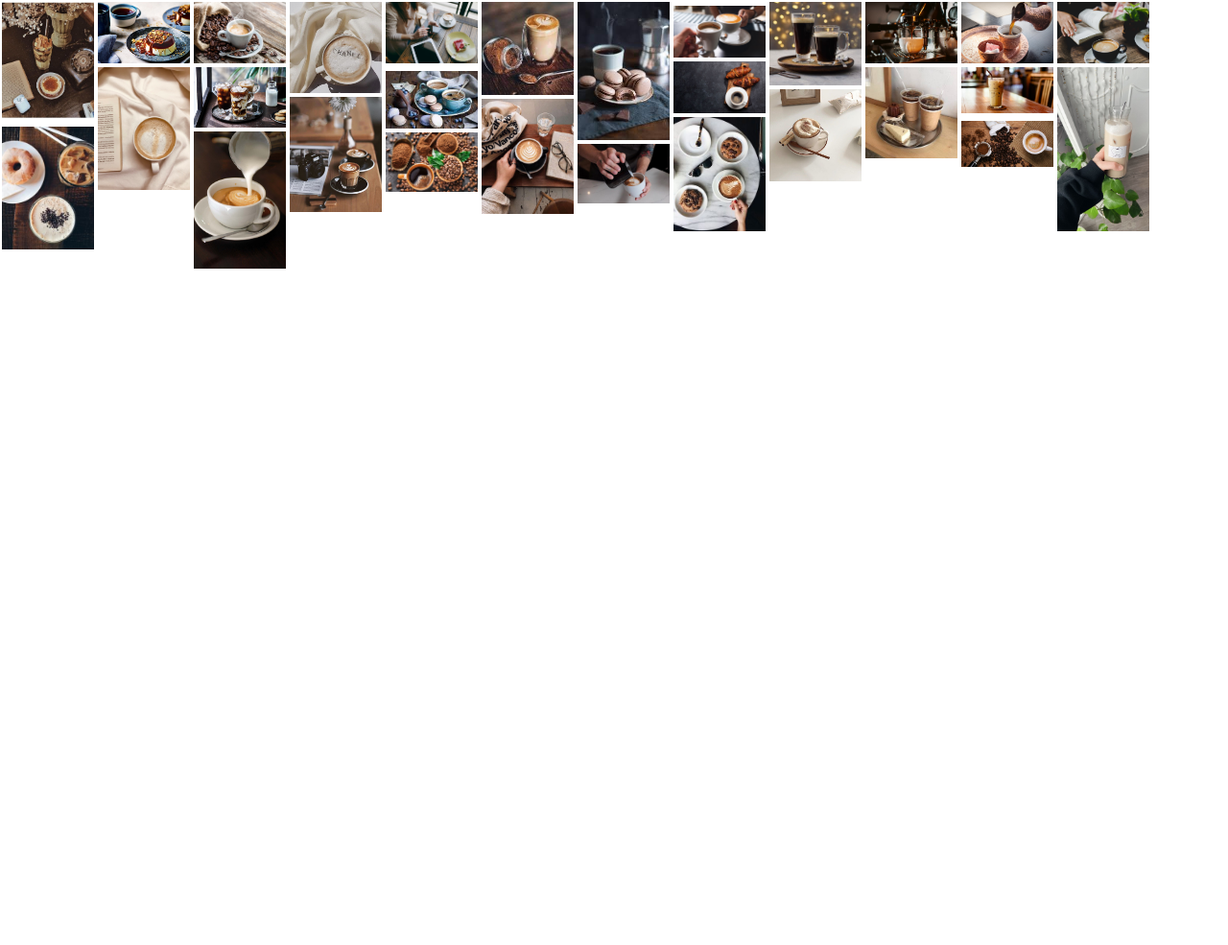
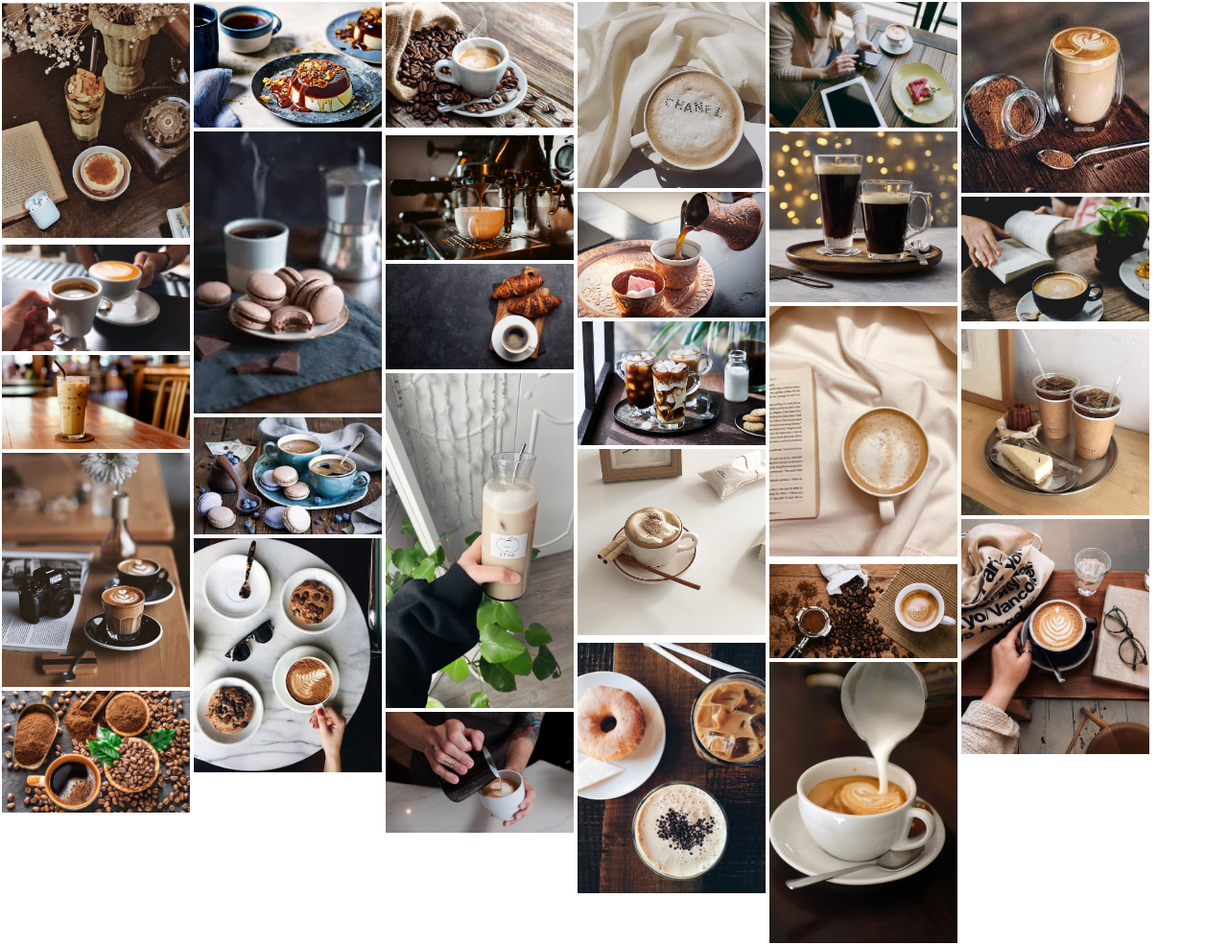
Before and after one commit to Shoxer90/Masonry, a website: page masonry.html in a window 1280 px wide. Shown: the whole page at 96% size. Before the commit the page ends 800 px from the top, so only its background shows below. Drawn offline with Linux system fonts and the light colour scheme.

Commit message:
Masonry class

```diff
--- a/masonry.js
+++ b/masonry.js
@@ -6,12 +6,9 @@ class Masonry{
     }
     divMaker(){
         let columnsArr =[]
-        let columnsQuantity = Math.floor(document.body?.clientWidth / this.columnWidth);
+        let columnsQuantity = Math.floor(
+            document.body.clientWidth <this.columnWidth?1: document.body.clientWidth/ this.columnWidth);
         let imagesArr = document.querySelectorAll('li')
-        if(columnsQuantity === columnsArr.length) return
-            for(let i=0;i< columnsArr.length;i++){
-                columnsArr[i]?.replaceWith(...columnsArr[i]?.childNodes)
-            }
         for(let i=0; i < columnsQuantity; i++){
             let columnDiv = document.createElement('div')
             columnDiv.className = 'columnDiv'
@@ -25,6 +22,13 @@ class Masonry{
             let currentColumn = columnsArr?.find((element) => element?.offsetHeight === Math.min(...columnsHeight))
             currentColumn?.append(imagesArr[i])
         }
+        if(this.autoResize === true){
+            window.addEventListener('resize', () => {
+                for(let i=0;i< columnsArr.length;i++){
+                    columnsArr[i]?.replaceWith(...columnsArr[i]?.childNodes)
+                }
+            })
+        }
     }
     render(){
         window.addEventListener('load',() => {
@@ -33,11 +37,12 @@ class Masonry{
                 window.addEventListener('resize', this.divMaker.bind(this))
             }
         });
-
     }
 }
-let build = new Masonry('.masonry', {
-    columnWidth: 100,
+
+let build = {}
+build.__proto__ = new Masonry('.masonry', {
+    columnWidth: 200,
     autoResize: true
 })
 build.render()
--- a/styles/styles.scss
+++ b/styles/styles.scss
@@ -4,7 +4,7 @@
     font-size: 0;
     background-size: cover;
     box-sizing: border-box;
-    max-width: 1200px;
+
 }
 .masonry{
     position: relative;
```
Also changed, not shown: styles/styles.css, 1 other file.
